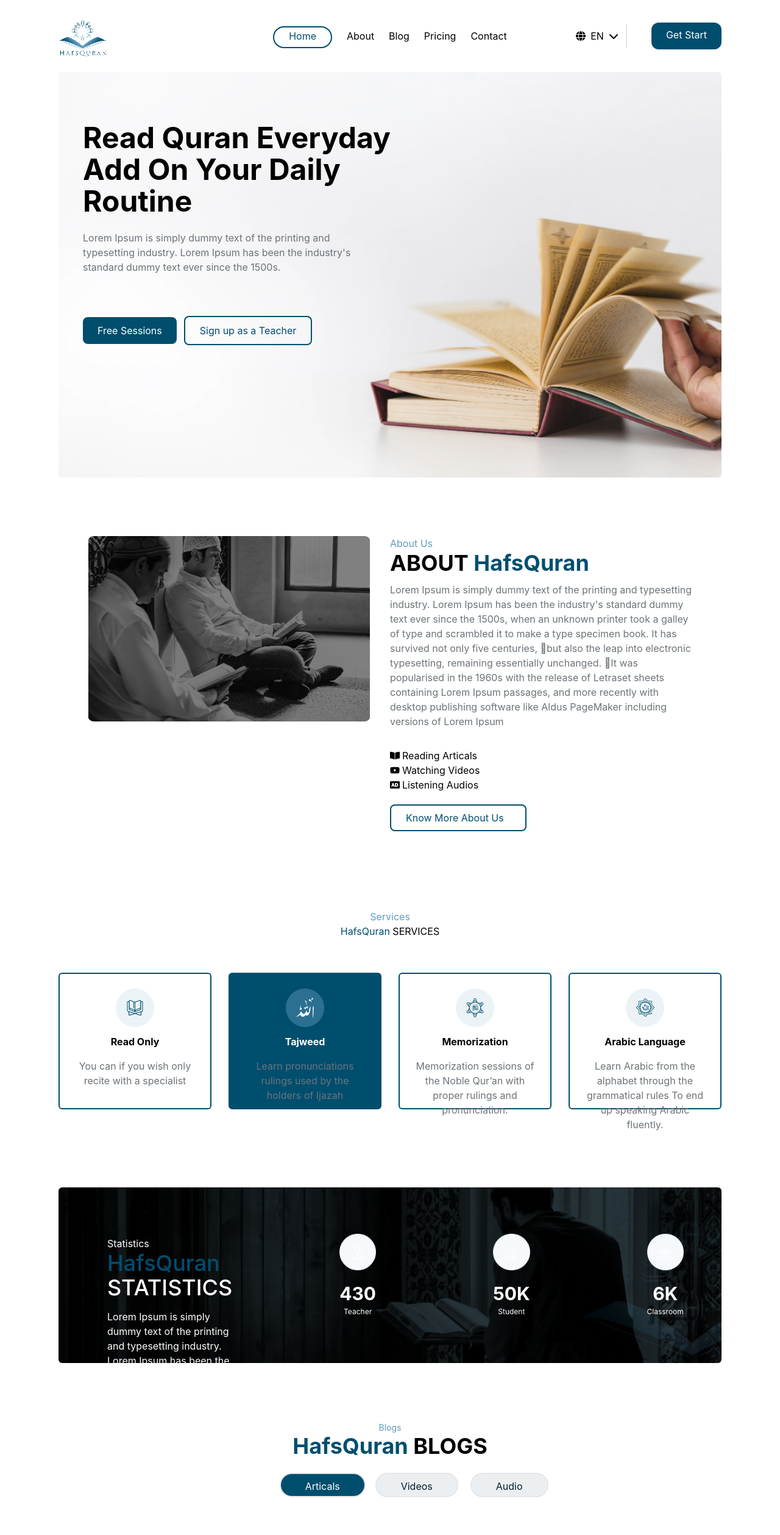
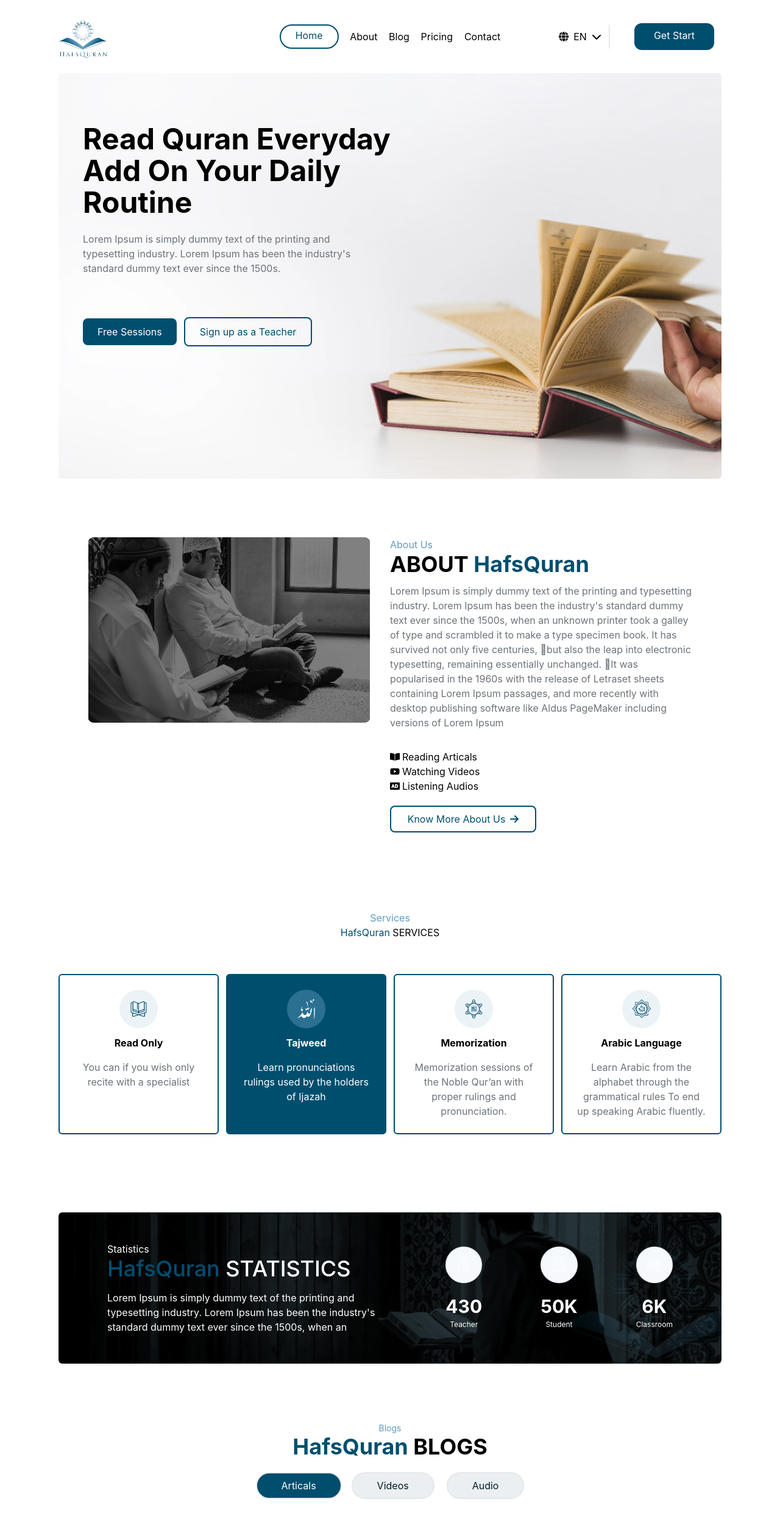
Before and after one commit to AhmedRabiea/HafsQuran, a React (Create React App) app: page / in a window 1280 px wide. Shown: the top 2517 px of the page at 61% size. Built offline with nearby package versions, Linux system fonts and the light colour scheme.

Commit message:
my changes

```diff
--- a/public/index.html
+++ b/public/index.html
@@ -24,7 +24,7 @@
       work correctly both with client-side routing and a non-root public URL.
       Learn how to configure a non-root public URL by running `npm run build`.
     -->
-    <title>React App</title>
+    <title>Hafs Quran</title>
   </head>
   <body>
     <noscript>You need to enable JavaScript to run this app.</noscript>
--- a/src/components/About.jsx
+++ b/src/components/About.jsx
@@ -1,16 +1,10 @@
 import React from "react";
-import {
-  FaAudioDescription,
-  FaBook,
-  FaBookOpen,
-  FaBookReader,
-  FaCheckCircle,
-  FaYoutube,
-  FaYoutubeSquare,
-} from "react-icons/fa";
+import { FaAudioDescription, FaBookOpen, FaYoutube } from "react-icons/fa";
+import { FontAwesomeIcon } from "@fortawesome/react-fontawesome";
 
 //imgs
 import about from "../assets/imgs/about.png";
+import { faArrowRight } from "@fortawesome/free-solid-svg-icons";
 
 const About = () => {
   return (
@@ -56,12 +50,10 @@
         </ul>
 
         {/* button */}
-        <a
-          href="#"
-          className="p-3 px-6 pt-2 border-2 border-homeItem rounded-lg mt-5 w-56 h-11 text-homeItem"
-        >
-          <button>Know More About Us</button>
-        </a>
+        <button className="p-3 px-6 pt-2 border-2 border-homeItem rounded-lg mt-5 h-11 w-60 text-homeItem">
+          Know More About Us
+          <FontAwesomeIcon icon={faArrowRight} className="pl-2" />
+        </button>
       </div>
     </div>
   );
--- a/src/components/Blogs.jsx
+++ b/src/components/Blogs.jsx
@@ -6,6 +6,8 @@
 
 import React, { useState } from "react";
 import BlogsCards from "./BlogsCards";
+import { FontAwesomeIcon } from "@fortawesome/react-fontawesome";
+import { faArrowRight } from "@fortawesome/free-solid-svg-icons";
 
 const Blogs = () => {
   const [blogsCards, setBlogsCards] = useState([
@@ -35,32 +37,32 @@
     },
   ]);
   return (
-    <div className="mt-24 flex flex-col">
-      <div className="text-center">
+    <div className="mt-24 items-center justify-center text-center">
+      <div>
         <h4 className="text-headers font-normal text-sm">Blogs</h4>
         <h1 className="font-bold text-4xl">
           <span className="text-homeItem">HafsQuran</span> BLOGS
         </h1>
       </div>
       {/* Buttons */}
-      <div className="flex mx-auto text-white mt-6 w-1/3 h-10">
+      <div className="flex text-white mt-6 h-10 items-center w-ful justify-center">
         <a href="#" className="border-2 rounded-3xl bg-homeItem px-10 p-2">
           <button>Articals</button>
         </a>
         <a
           href="#"
-          className="text-center text-buttondesc border-2 rounded-3xl bg-buttonsblogs px-10 ml-4 p-2"
+          className="text-center text-buttondesc border-2 rounded-3xl bg-buttonsblogs px-10 ml-4 p-2 hover:bg-homeItem hover:text-white"
         >
           <button>Videos</button>
         </a>
         <a
           href="#"
-          className="text-center text-buttondesc border-2 rounded-3xl bg-buttonsblogs px-10 p-2 ml-5 "
+          className="text-center text-buttondesc border-2 rounded-3xl bg-buttonsblogs px-10 p-2 ml-5 hover:bg-homeItem hover:text-white"
         >
           <button>Audio</button>
         </a>
       </div>
-      <div id="blogsCards" className="flex gap-5 mt-16">
+      <div id="blogsCards" className="flex gap-5 mt-16 w-full">
         {blogsCards.map((items) => (
           <BlogsCards
             items={items}
@@ -71,14 +73,10 @@
           />
         ))}
       </div>
-      <footer className="mt-64 text-center">
-        <a
-          href="#"
-          className="border-2 border-homeItem text-homeItem p-3 px-10 rounded-lg w-48 h-11"
-        >
-          <button>View All Blogs</button>
-        </a>
-      </footer>
+      <button className="mt-16 border-2 border-homeItem text-homeItem text-center rounded-lg w-48 h-11">
+        View All Blogs
+        <FontAwesomeIcon icon={faArrowRight} className="pl-3" />
+      </button>
     </div>
   );
 };
--- a/src/components/BlogsCards.jsx
+++ b/src/components/BlogsCards.jsx
@@ -1,28 +1,23 @@
 import React from "react";
 
-import {
-  FaArrowCircleLeft,
-  FaArrowCircleRight,
-  FaArrowRight,
-  FaCheckCircle,
-} from "react-icons/fa";
+import { FaArrowRight } from "react-icons/fa";
 
 import rate from "../assets/imgs/blogsicon.png";
 
 const BlogsCards = (props) => {
   return (
-    <div className="w-1/4 h-56 rounded-lg bg-white">
+    <div className="w-1/4 rounded-lg bg-white">
       <img
         src={props.img}
         alt=""
         className="rounded-t-lg  w-full object-cover"
       />
 
-      <header className="mt-4">
+      <header className="mt-4 text-left">
         <p className="text-base font-bold">{props.title}</p>
         <p className="text-designer text-sm mt-1">{props.designer}</p>
       </header>
-      <div className="mt-3 text-sm">
+      <div className="mt-3 text-sm text-left">
         <p className="text-blogsparagraph">{props.desc}</p>
       </div>
       <footer className="mt-5 text-sm flex justify-between">
--- a/src/components/ContactForm.jsx
+++ b/src/components/ContactForm.jsx
@@ -1,6 +1,6 @@
+import { faArrowRight } from "@fortawesome/free-solid-svg-icons";
+import { FontAwesomeIcon } from "@fortawesome/react-fontawesome";
 import React from "react";
-
-import { FaArrowCircleRight, FaArrowRight } from "react-icons/fa";
 
 const ContactForm = () => {
   return (
@@ -52,13 +52,11 @@
           placeholder="Describe what you need here.."
         ></textarea>
       </div>
-      <a
-        href="#"
-        className="p-2 px-24 bg-homeItem rounded-lg w-52 h-11 text-white flex"
-      >
-        <button>Submit </button>
-        <FaArrowRight />
-      </a>
+
+      <button className="p-2 px-24 bg-homeItem rounded-lg text-white flex items-center justify-center gap-2">
+        Submit
+        <FontAwesomeIcon icon={faArrowRight} />
+      </button>
     </form>
   );
 };
--- a/src/components/Navbar.jsx
+++ b/src/components/Navbar.jsx
@@ -11,23 +11,16 @@
         {/* logo */}
         <div className="pt-2 basis-1/3">
           <a href="/">
-            <img src={logo} alt="logo" />
+            <img src={logo} alt="logo" className="h-16 w-20" />
           </a>
         </div>
         {/* navbar menu items */}
-        <ul className="hidden md:flex space-x-6 basis-1/3">
-          <li>
-            <a
-              href="#"
-              className="p-2 pt-1 px-6 text-center text-homeItem border-2 border-homeItem rounded-full hover:text-white hover:bg-homeItem"
-            >
-              Home
-            </a>
+        <ul className="items-center justify-between hidden md:flex  basis-1/3">
+          <li className="p-2 pt-1 px-6 text-center text-homeItem border-2 border-homeItem rounded-full hover:text-white hover:bg-homeItem">
+            <a href="#">Home</a>
           </li>
-          <li>
-            <a href="#" className="hover:text-homeItem">
-              About
-            </a>
+          <li className="hover:text-homeItem">
+            <a href="#">About</a>
           </li>
           <li>
             <a href="#" className="hover:text-homeItem">
@@ -54,12 +47,9 @@
             </a>
             <FontAwesomeIcon icon={faChevronDown} />
           </div>
-          <a
-            href="#"
-            className="p-3 px-6 pt-2 text-center text-white bg-homeItem rounded-xl baseline ml-10"
-          >
+          <button className="p-3 px-8 text-center pt-2 text-white bg-homeItem rounded-xl baseline ml-10 mr-3">
             Get Start
-          </a>
+          </button>
         </div>
       </div>
     </nav>
--- a/src/components/ServicesCards.jsx
+++ b/src/components/ServicesCards.jsx
@@ -5,14 +5,19 @@
   return (
     <div
       className={clsx(
-        "w-1/4 h-56 border-2 border-homeItem rounded-md p-6",
+        "w-1/4 border-2 border-homeItem rounded-md p-6",
         props.active ? "bg-homeItem text-white" : "bg-white"
       )}
       id="servicesCard"
     >
       <img src={props.logo} alt="ReadOnly" className="mx-auto" />
       <header class="text-center font-bold mt-3">{props.title}</header>
-      <div className="text-paragraph font-normal mt-4">
+      <div
+        className={clsx(
+          "text-paragraph font-normal mt-4",
+          props.active ? "text-white" : "text-paragraph"
+        )}
+      >
         <p>{props.desc}</p>
       </div>
     </div>
--- a/src/components/ServicesData.jsx
+++ b/src/components/ServicesData.jsx
@@ -42,7 +42,7 @@
           <span className="text-homeItem">HafsQuran</span> SERVICES
         </h1>
       </div>
-      <div className="flex gap-7 mt-14">
+      <div className="flex gap-3 mt-14">
         {services.map((items, idx) => (
           <ServicesCards
             key={items.id}
--- a/src/components/Statistics.jsx
+++ b/src/components/Statistics.jsx
@@ -14,8 +14,11 @@
     { logo: classroom, number: "6K", title: "Classroom" },
   ]);
   return (
-    <div className="flex mt-32 h-72 text-white rounded-md" id="statistics">
-      <div className="basis-1/2 p-20">
+    <div
+      className="flex gap-28 w-full px-20 py-12 mt-32 items-center justify-center text-white rounded-md"
+      id="statistics"
+    >
+      <div className="w-full">
         <h4 className="text-white font-normal">Statistics</h4>
         <h1 className="font-medium text-4xl">
           <span className="text-homeItem">HafsQuran</span> STATISTICS
@@ -26,7 +29,7 @@
           since the 1500s, when an
         </p>
       </div>
-      <div className="basis-1/2 flex items-center rounded-lg">
+      <div className="flex gap-24 rounded-lg">
         {statisticsCards.map((cards) => (
           <StatisticsCards
             cards={cards}
--- a/src/components/StatisticsCards.jsx
+++ b/src/components/StatisticsCards.jsx
@@ -2,7 +2,7 @@
 
 const StatisticsCards = (props) => {
   return (
-    <div className="text-center  px-24">
+    <div className="text-center">
       <img
         src={props.logo}
         alt="teacher"
--- a/tailwind.config.js
+++ b/tailwind.config.js
@@ -2,12 +2,12 @@
 module.exports = {
   content: ["./src/**/*.{js,jsx,ts,tsx}"],
   theme: {
-    screens: {
+    /*screens: {
       sm: "480px",
       md: "768px",
       lg: "976px",
       xl: "1440px",
-    },
+    },*/
     extend: {
       colors: {
         homeItem: "#004E6E",
```
Also changed, not shown: src/assets/imgs/logo.png.
